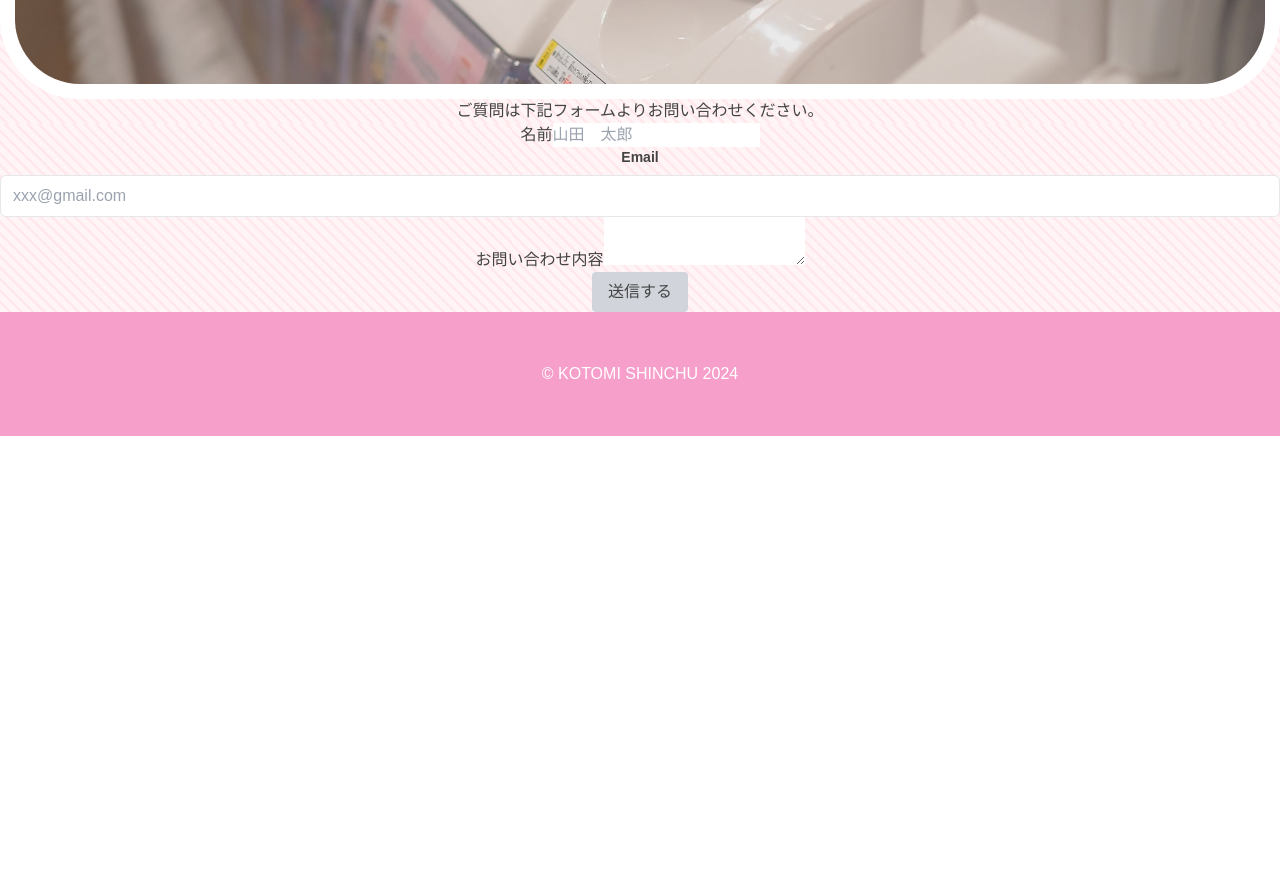
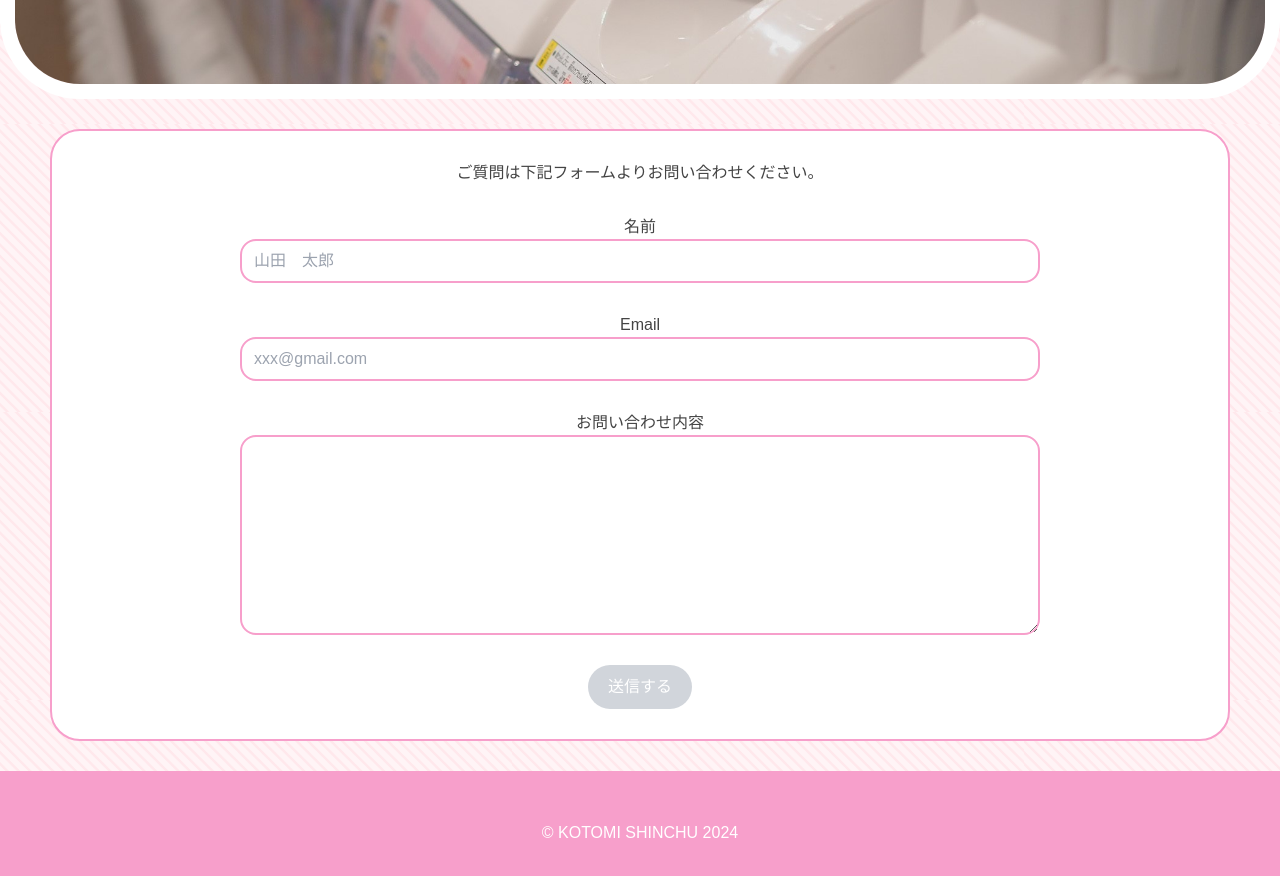
Before and after one commit to sncktm/gachagacha-site, a Next.js app: page /form in a window 1280 px wide. Shown: the part 740-1616 px from the top of the page. Before the commit the page ends 1176 px from the top, so only its background shows below. Built offline with nearby package versions, Linux system fonts and the light colour scheme.

Commit message:
FORM修正

```diff
--- a/src/components/ContactForm/contactForm.module.css
+++ b/src/components/ContactForm/contactForm.module.css
@@ -0,0 +1,33 @@
+.item {
+  display: flex;
+  flex-direction: column;
+  margin: 30px auto;
+  width: 800px;
+}
+.field {
+  color: #1f2937; /* text-gray-800: #1f2937（暗いグレー） */
+  border-radius: 1rem; /* rounded-md: 6pxの角丸 */
+  border: 2px solid #f79fcb;
+  padding: 0.5rem 0.75rem;
+}
+.messagefield {
+  height: 200px !important;
+  border-radius: 1rem; /* rounded-md: 6pxの角丸 */
+  border: 2px solid #f79fcb;
+  padding: 0.5rem 0.75rem;
+}
+
+.button {
+  background-color: #f79fcb;
+  color: #fff;
+  padding: 10px 20px;
+  border-radius: 1.5rem;
+}
+
+.button:hover {
+  background-color: #ff8ac8;
+}
+
+.button:disabled {
+  background-color: #d1d5db;
+}
--- a/src/components/ContactForm/contactForm.tsx
+++ b/src/components/ContactForm/contactForm.tsx
@@ -43,13 +43,14 @@ export default function ContactForm() {
 
   return (
     <form className={styles.form} onSubmit={handleSubmit(handleOnSubmit)}>
+      <div>
         <div className={styles.item}>
           <label className={styles.label} htmlFor="name">
             名前
           </label>
           <input
             {...register("name")}
-          className={styles.textfield}
+            className={styles.field}
             type="text"
             id="name"
             name="name"
@@ -62,12 +63,12 @@ export default function ContactForm() {
           )}
         </div>
 
-      <label className="flex flex-col space-y-1">
-        <div className="text-sm font-bold mb-1">Email</div>
+        <div className={styles.item}>
+          <label className={styles.label}>Email</label>
           <input
             type="text"
             {...register("email")}
-          className="text-gray-800 mt-4 rounded-md border py-2 px-3"
+            className={styles.field}
             placeholder="xxx@gmail.com"
           />
           {formError.email && (
@@ -75,7 +76,7 @@ export default function ContactForm() {
               {formError.email.message}
             </div>
           )}
-      </label>
+        </div>
 
         <div className={styles.item}>
           <label className={styles.label} htmlFor="message">
@@ -83,7 +84,7 @@ export default function ContactForm() {
           </label>
           <textarea
             {...register("message")}
-          className={styles.textfield}
+            className={styles.messagefield}
             id="message"
             name="message"
           ></textarea>
@@ -95,20 +96,14 @@ export default function ContactForm() {
           )}
         </div>
 
-      {/* <div className={styles.actions}>
-        {state.status === "error" && (
-          <p className={styles.error}>{state.message}</p>
-        )}
-        <input type="submit" value="送信する" className={styles.button} />
-      </div> */}
-
         <button
           type="submit"
           disabled={!isValid || isSubmitting}
-        className="bg-white rounded px-4 py-2 disabled:bg-gray-300 md:self-center"
+          className={styles.button}
         >
           送信する
         </button>
+      </div>
     </form>
   );
 }
--- a/src/pages/form.tsx
+++ b/src/pages/form.tsx
@@ -1,12 +1,15 @@
 import Hero from "../components/Hero/hero";
 import ContactForm from "../components/ContactForm/contactForm";
+import styles from "../styles/form.module.css";
 
 export default function Form() {
   return (
     <div>
       <Hero title="FORM" />
-      <p>ご質問は下記フォームよりお問い合わせください。</p>
-      <ContactForm />
+      <div className={styles.form}>
+        <p>ご質問は下記フォームよりお問い合わせください。</p>
+        <ContactForm />
+      </div>
     </div>
   );
 }
--- a/src/styles/form.module.css
+++ b/src/styles/form.module.css
@@ -0,0 +1,7 @@
+.form {
+  background-color: #fff;
+  margin: 30px 50px;
+  padding: 30px 80px;
+  border: 2px solid #f79fcb;
+  border-radius: 30px;
+}
```
Lines whose indentation alone changed are shown as unchanged.
